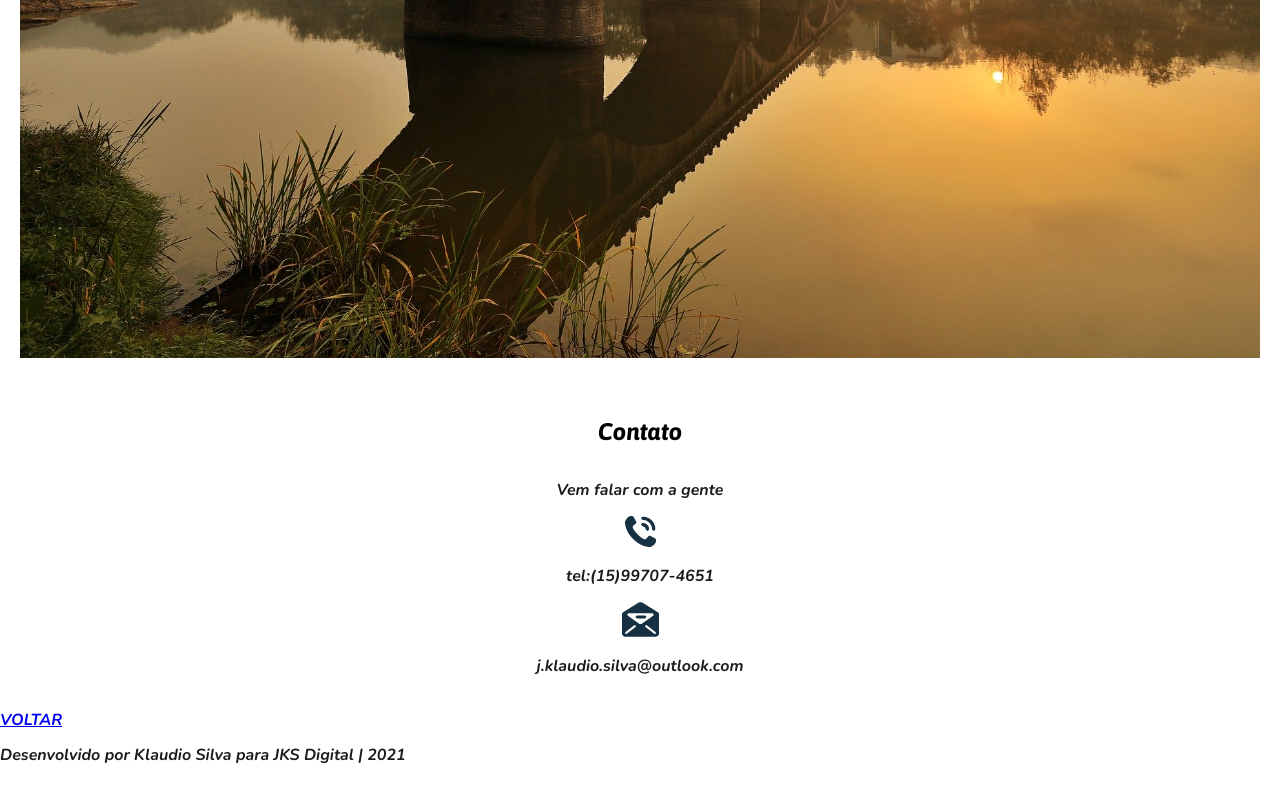
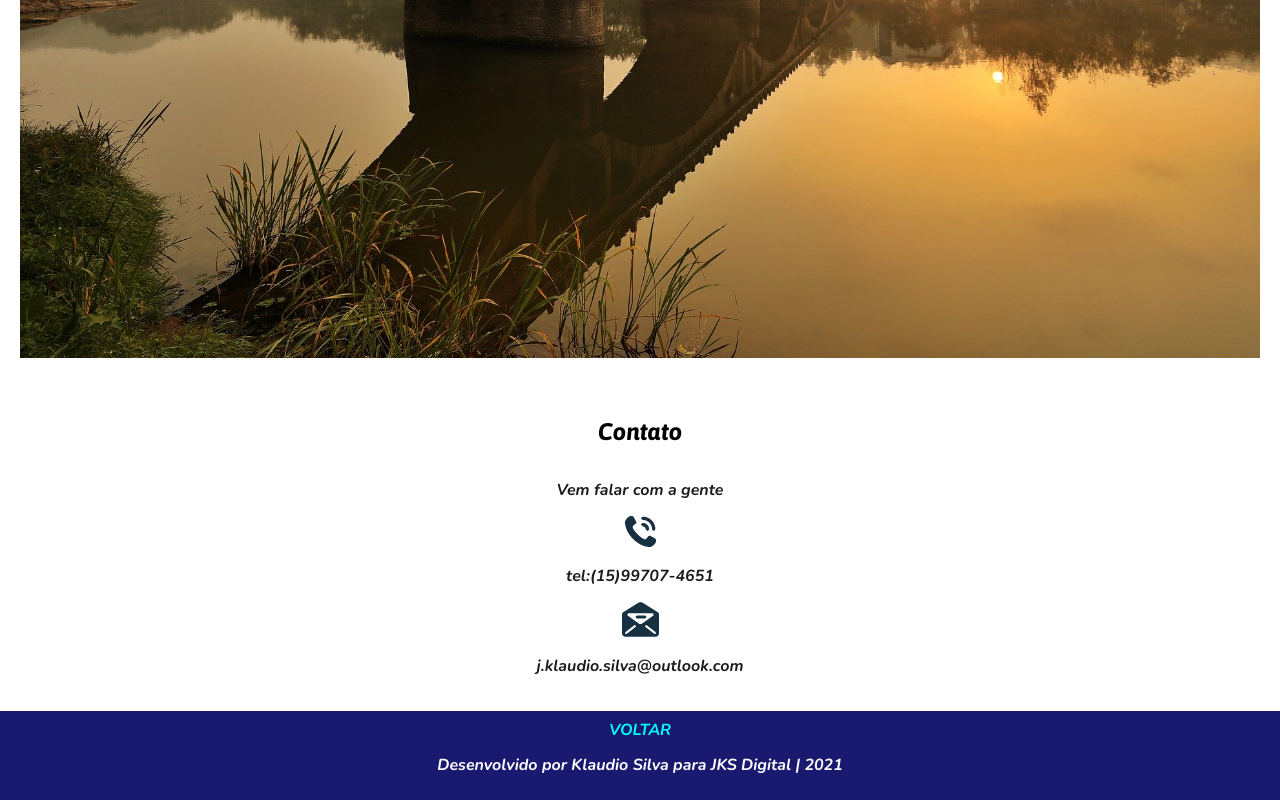
Before and after one commit to KlaudioSilva/site-responsivo-01, a plain HTML site: page index.html in a window 1280 px wide. Shown: the part 6574-7374 px from the top of the page. Drawn offline with nearby package versions, Linux system fonts and the light colour scheme.

Commit message:
bt voltar

```diff
--- a/css/style.css
+++ b/css/style.css
@@ -152,3 +152,18 @@ header p {
 #contato h2 {
     color: #000000;
 }
+
+/* Rodapé */
+
+footer {
+    text-align: center;
+    padding: 10px;
+    background-color: #191970;
+    color: #ffffff;
+}
+
+footer a {
+    text-decoration: none;
+    color: #00ffff;
+
+}
```
